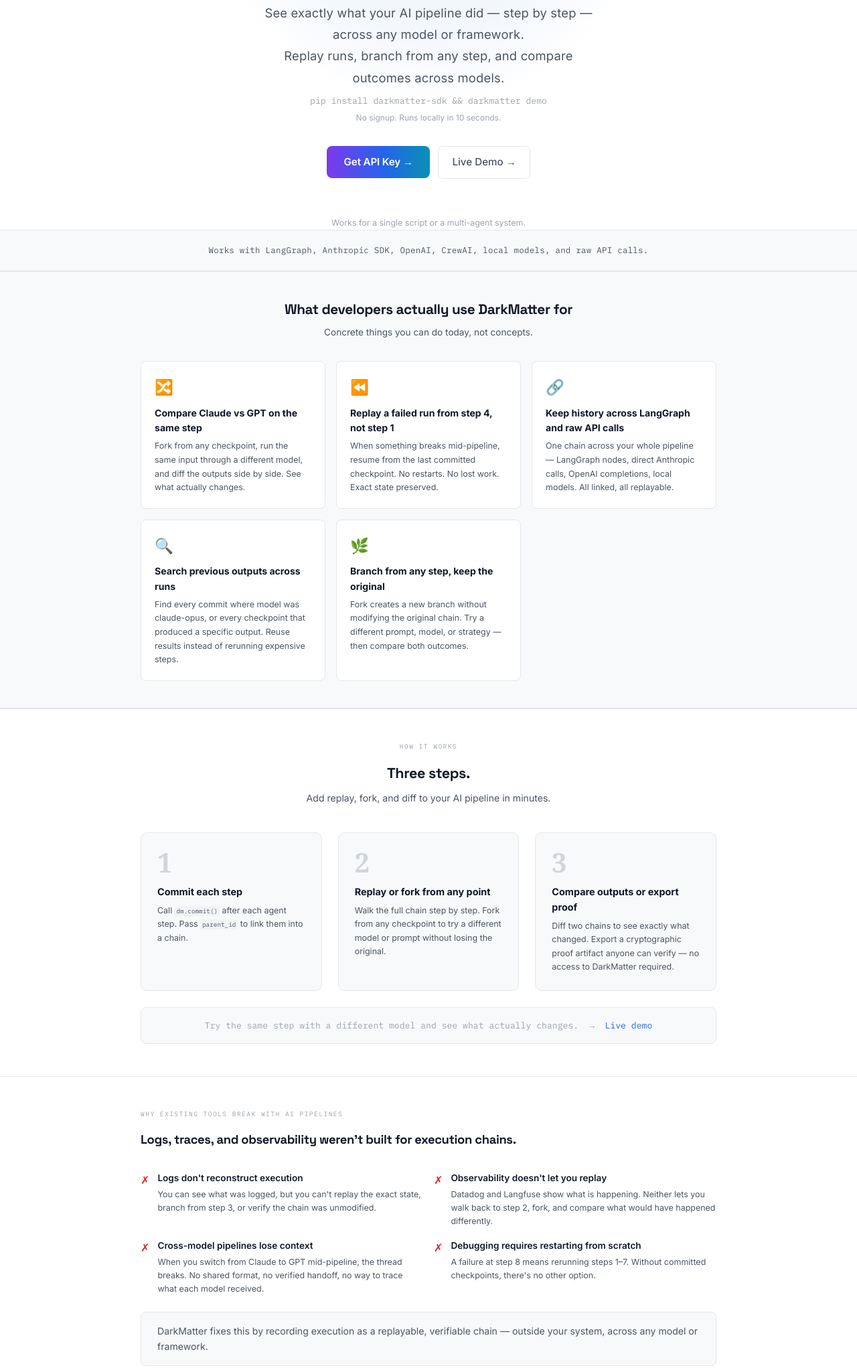
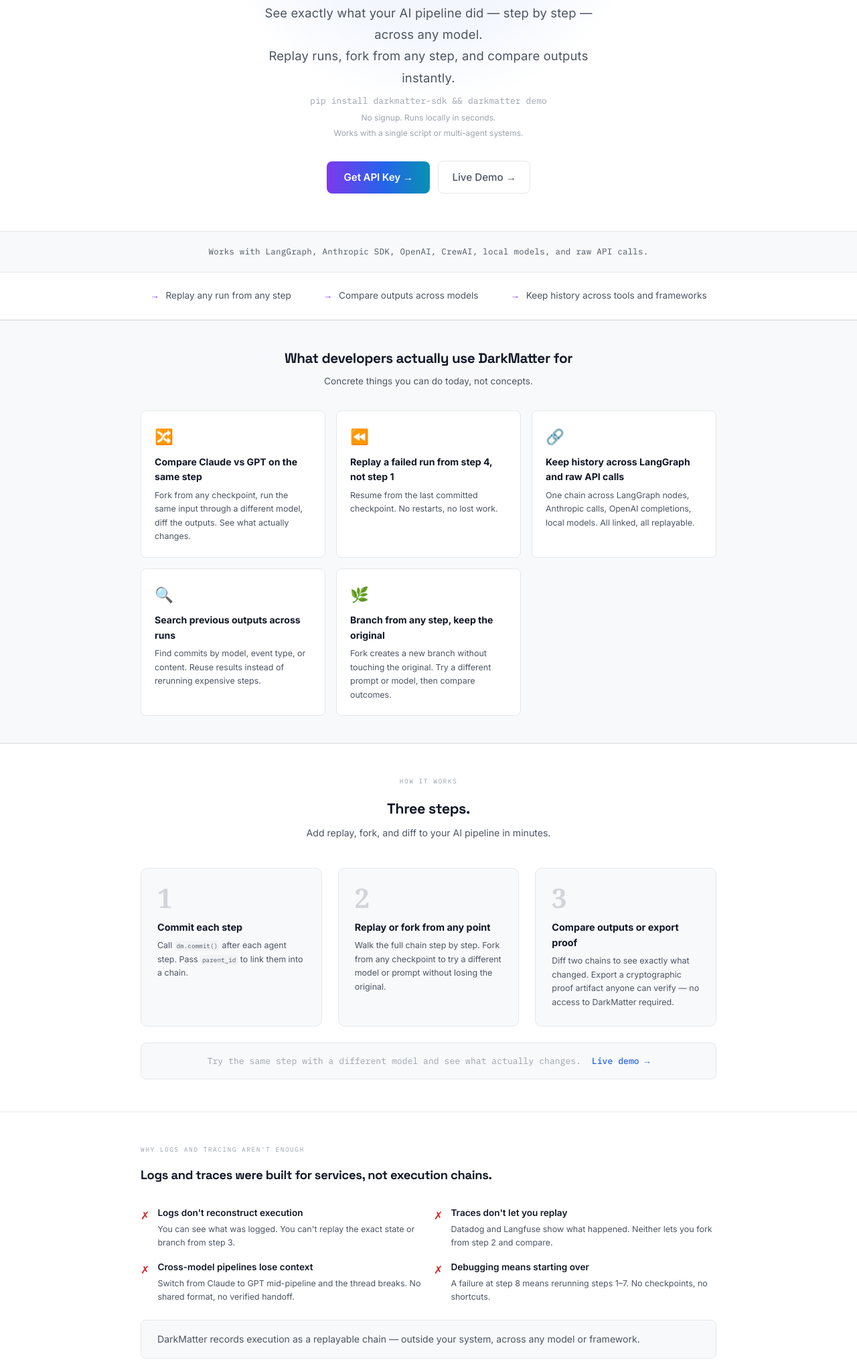
Before and after one commit to darkmatter-hub/darkmatter, a website: page public/index.html in a window 1280 px wide. Shown: the part 219-2262 px from the top of the page at 67% size. Drawn offline with Linux system fonts and the light colour scheme.

Commit message:
Homepage final polish: tighter copy, 3-bullet strip, why logs break, enterprise simplified

```diff
--- a/public/index.html
+++ b/public/index.html
@@ -491,12 +491,13 @@
   <h1 class="hero-h1">Replay, fork, and compare<br><span class="matter-grad">any AI workflow.</span></h1>
 
   <p class="hero-sub" style="text-align:center;margin-left:auto;margin-right:auto;">
-    See exactly what your AI pipeline did — step by step — across any model or framework.<br>
-    Replay runs, branch from any step, and compare outcomes across models.
+    See exactly what your AI pipeline did — step by step — across any model.<br>
+    Replay runs, fork from any step, and compare outputs instantly.
   </p>
   <div style="text-align:center;margin-bottom:2rem;position:relative;z-index:1;">
     <div style="font-family:var(--mono);font-size:0.82rem;color:var(--text3);margin-bottom:0.35rem;">pip install darkmatter-sdk &amp;&amp; darkmatter demo</div>
-    <div style="font-size:0.75rem;color:var(--text3);">No signup. Runs locally in 10 seconds.</div>
+    <div style="font-size:0.75rem;color:var(--text3);">No signup. Runs locally in seconds.</div>
+    <div style="font-size:0.75rem;color:var(--text3);margin-top:0.2rem;">Works with a single script or multi-agent systems.</div>
   </div>
 
 
@@ -506,13 +507,27 @@
       Live Demo →
     </a>
   </div>
-  <p style="text-align:center;font-size:0.78rem;color:var(--text3);margin-top:1rem;position:relative;z-index:1;">Works for a single script or a multi-agent system.</p>
 </div>
 
 <!-- QUOTE STRIP -->
 <div style="border-top:1px solid var(--border);border-bottom:1px solid var(--border);background:var(--bg2);padding:1.25rem 2rem;text-align:center;">
   <div style="font-family:var(--mono);font-size:0.78rem;color:var(--text2);letter-spacing:0.02em;">
     <span style="color:var(--text2);">Works with LangGraph, Anthropic SDK, OpenAI, CrewAI, local models, and raw API calls.</span>
+  </div>
+</div>
+
+<!-- BULLET STRIP -->
+<div style="border-bottom:1px solid var(--border);background:var(--bg);padding:1.5rem 2rem;">
+  <div style="max-width:860px;margin:0 auto;display:flex;justify-content:center;gap:3rem;flex-wrap:wrap;">
+    <div style="display:flex;align-items:center;gap:0.6rem;font-size:0.85rem;color:var(--text2);">
+      <span style="color:var(--violet);font-weight:700;">→</span> Replay any run from any step
+    </div>
+    <div style="display:flex;align-items:center;gap:0.6rem;font-size:0.85rem;color:var(--text2);">
+      <span style="color:var(--violet);font-weight:700;">→</span> Compare outputs across models
+    </div>
+    <div style="display:flex;align-items:center;gap:0.6rem;font-size:0.85rem;color:var(--text2);">
+      <span style="color:var(--violet);font-weight:700;">→</span> Keep history across tools and frameworks
+    </div>
   </div>
 </div>
 
@@ -525,27 +540,27 @@
       <div class="uc-card">
         <div class="uc-icon">🔀</div>
         <div class="uc-title">Compare Claude vs GPT on the same step</div>
-        <div class="uc-desc">Fork from any checkpoint, run the same input through a different model, and diff the outputs side by side. See what actually changes.</div>
+        <div class="uc-desc">Fork from any checkpoint, run the same input through a different model, diff the outputs. See what actually changes.</div>
       </div>
       <div class="uc-card">
         <div class="uc-icon">⏪</div>
         <div class="uc-title">Replay a failed run from step 4, not step 1</div>
-        <div class="uc-desc">When something breaks mid-pipeline, resume from the last committed checkpoint. No restarts. No lost work. Exact state preserved.</div>
+        <div class="uc-desc">Resume from the last committed checkpoint. No restarts, no lost work.</div>
       </div>
       <div class="uc-card">
         <div class="uc-icon">🔗</div>
         <div class="uc-title">Keep history across LangGraph and raw API calls</div>
-        <div class="uc-desc">One chain across your whole pipeline — LangGraph nodes, direct Anthropic calls, OpenAI completions, local models. All linked, all replayable.</div>
+        <div class="uc-desc">One chain across LangGraph nodes, Anthropic calls, OpenAI completions, local models. All linked, all replayable.</div>
       </div>
       <div class="uc-card">
         <div class="uc-icon">🔍</div>
         <div class="uc-title">Search previous outputs across runs</div>
-        <div class="uc-desc">Find every commit where model was claude-opus, or every checkpoint that produced a specific output. Reuse results instead of rerunning expensive steps.</div>
+        <div class="uc-desc">Find commits by model, event type, or content. Reuse results instead of rerunning expensive steps.</div>
       </div>
       <div class="uc-card">
         <div class="uc-icon">🌿</div>
         <div class="uc-title">Branch from any step, keep the original</div>
-        <div class="uc-desc">Fork creates a new branch without modifying the original chain. Try a different prompt, model, or strategy — then compare both outcomes.</div>
+        <div class="uc-desc">Fork creates a new branch without touching the original. Try a different prompt or model, then compare outcomes.</div>
       </div>
     </div>
   </div>
@@ -576,7 +591,7 @@
       </div>
     </div>
     <div style="margin-top:1.5rem;padding:1rem 1.5rem;background:var(--bg2);border:1px solid var(--border);border-radius:8px;font-size:0.82rem;color:var(--text3);text-align:center;font-family:var(--mono);">
-      Try the same step with a different model and see what actually changes. &nbsp;→&nbsp; <a href="/demo" style="color:var(--accent);text-decoration:none;">Live demo</a>
+Try the same step with a different model and see what actually changes. &nbsp;<a href="/demo" style="color:var(--accent);text-decoration:none;font-weight:500;">Live demo →</a>
     </div>
   </div>
 </div>
@@ -584,40 +599,40 @@
 <!-- WHY EXISTING TOOLS BREAK -->
 <div style="border-top:1px solid var(--border);padding:3rem 2rem;">
   <div style="max-width:860px;margin:0 auto;">
-    <div style="font-family:var(--mono);font-size:0.6rem;color:var(--text3);letter-spacing:0.15em;text-transform:uppercase;margin-bottom:1rem;">Why existing tools break with AI pipelines</div>
-    <div style="font-size:1.15rem;font-weight:700;color:var(--text);letter-spacing:-0.02em;margin-bottom:2rem;font-family:var(--display);">Logs, traces, and observability weren't built for execution chains.</div>
+    <div style="font-family:var(--mono);font-size:0.6rem;color:var(--text3);letter-spacing:0.15em;text-transform:uppercase;margin-bottom:1rem;">Why logs and tracing aren't enough</div>
+    <div style="font-size:1.15rem;font-weight:700;color:var(--text);letter-spacing:-0.02em;margin-bottom:2rem;font-family:var(--display);">Logs and traces were built for services, not execution chains.</div>
     <div style="display:grid;grid-template-columns:repeat(2,1fr);gap:1rem;margin-bottom:1.5rem;">
       <div style="display:flex;gap:0.75rem;align-items:flex-start;">
         <span style="color:var(--red);font-size:1rem;margin-top:0.1rem;">✗</span>
         <div>
           <div style="font-size:0.85rem;font-weight:600;color:var(--text);margin-bottom:0.2rem;">Logs don't reconstruct execution</div>
-          <div style="font-size:0.78rem;color:var(--text2);line-height:1.6;">You can see what was logged, but you can't replay the exact state, branch from step 3, or verify the chain was unmodified.</div>
+          <div style="font-size:0.78rem;color:var(--text2);line-height:1.6;">You can see what was logged. You can't replay the exact state or branch from step 3.</div>
         </div>
       </div>
       <div style="display:flex;gap:0.75rem;align-items:flex-start;">
         <span style="color:var(--red);font-size:1rem;margin-top:0.1rem;">✗</span>
         <div>
-          <div style="font-size:0.85rem;font-weight:600;color:var(--text);margin-bottom:0.2rem;">Observability doesn't let you replay</div>
-          <div style="font-size:0.78rem;color:var(--text2);line-height:1.6;">Datadog and Langfuse show what is happening. Neither lets you walk back to step 2, fork, and compare what would have happened differently.</div>
+          <div style="font-size:0.85rem;font-weight:600;color:var(--text);margin-bottom:0.2rem;">Traces don't let you replay</div>
+          <div style="font-size:0.78rem;color:var(--text2);line-height:1.6;">Datadog and Langfuse show what happened. Neither lets you fork from step 2 and compare.</div>
         </div>
       </div>
       <div style="display:flex;gap:0.75rem;align-items:flex-start;">
         <span style="color:var(--red);font-size:1rem;margin-top:0.1rem;">✗</span>
         <div>
           <div style="font-size:0.85rem;font-weight:600;color:var(--text);margin-bottom:0.2rem;">Cross-model pipelines lose context</div>
-          <div style="font-size:0.78rem;color:var(--text2);line-height:1.6;">When you switch from Claude to GPT mid-pipeline, the thread breaks. No shared format, no verified handoff, no way to trace what each model received.</div>
+          <div style="font-size:0.78rem;color:var(--text2);line-height:1.6;">Switch from Claude to GPT mid-pipeline and the thread breaks. No shared format, no verified handoff.</div>
         </div>
       </div>
       <div style="display:flex;gap:0.75rem;align-items:flex-start;">
         <span style="color:var(--red);font-size:1rem;margin-top:0.1rem;">✗</span>
         <div>
-          <div style="font-size:0.85rem;font-weight:600;color:var(--text);margin-bottom:0.2rem;">Debugging requires restarting from scratch</div>
-          <div style="font-size:0.78rem;color:var(--text2);line-height:1.6;">A failure at step 8 means rerunning steps 1–7. Without committed checkpoints, there's no other option.</div>
+          <div style="font-size:0.85rem;font-weight:600;color:var(--text);margin-bottom:0.2rem;">Debugging means starting over</div>
+          <div style="font-size:0.78rem;color:var(--text2);line-height:1.6;">A failure at step 8 means rerunning steps 1–7. No checkpoints, no shortcuts.</div>
         </div>
       </div>
     </div>
     <div style="padding:1rem 1.5rem;background:var(--bg2);border:1px solid var(--border);border-radius:8px;font-size:0.88rem;color:var(--text2);line-height:1.7;">
-      DarkMatter fixes this by recording execution as a replayable, verifiable chain — outside your system, across any model or framework.
+      DarkMatter records execution as a replayable chain — outside your system, across any model or framework.
     </div>
   </div>
 </div>
@@ -690,7 +705,7 @@
           Add replay, fork, and diff to your AI pipeline in minutes
         </div>
         <div style="font-size:0.8rem;color:var(--text2);line-height:1.75;margin-bottom:1.1rem;">
-          One commit per step. DarkMatter records the chain, computes hashes, links parents. You get full replay, branching, comparison, and search — without changing how your pipeline runs.
+          One commit per step. You get replay, fork, diff, and search — without changing how your pipeline runs.
         </div>
         <div style="display:flex;flex-direction:column;gap:0.5rem;">
           <div style="font-size:0.78rem;color:var(--text2);display:flex;gap:0.5rem;">
@@ -715,17 +730,17 @@
           Audit-ready execution history for AI systems
         </div>
         <div style="font-size:0.8rem;color:var(--text2);line-height:1.75;margin-bottom:1.1rem;">
-          DarkMatter records every step as a tamper-evident chain stored outside your system. Export, verify, and share execution history with anyone — no access to DarkMatter required.
+          Every step recorded as a tamper-evident chain stored outside your system. Export and verify execution history when you need it.
         </div>
         <div style="display:flex;flex-direction:column;gap:0.5rem;margin-bottom:1.1rem;">
           <div style="font-size:0.78rem;color:var(--text2);display:flex;gap:0.5rem;">
-            <span style="color:var(--green)">✓</span> Independent record — not stored in your system or any model provider's
+            <span style="color:var(--green)">✓</span> Independent record — not your own logs
           </div>
           <div style="font-size:0.78rem;color:var(--text2);display:flex;gap:0.5rem;">
-            <span style="color:var(--green)">✓</span> Verifiable chain integrity — cryptographic proof, not trust
+            <span style="color:var(--green)">✓</span> Verifiable chain integrity
           </div>
           <div style="font-size:0.78rem;color:var(--text2);display:flex;gap:0.5rem;">
-            <span style="color:var(--green)">✓</span> Exportable artifacts — anyone can verify without DarkMatter
+            <span style="color:var(--green)">✓</span> Exportable audit artifacts
           </div>
           <div style="font-size:0.78rem;color:var(--text2);display:flex;gap:0.5rem;">
             <span style="color:var(--green)">✓</span> Works across any model or framework
@@ -748,7 +763,7 @@
         <div style="display:flex;flex-direction:column;gap:0.65rem;">
           <div style="font-size:0.82rem;color:var(--text2);display:flex;gap:0.6rem;align-items:flex-start;"><span style="color:var(--green);margin-top:0.1rem;">→</span><span><strong style="color:var(--text);">Solo developers</strong>, one script, one model — replay your own pipeline step by step and compare runs</span></div>
           <div style="font-size:0.82rem;color:var(--text2);display:flex;gap:0.6rem;align-items:flex-start;"><span style="color:var(--green);margin-top:0.1rem;">→</span><span><strong style="color:var(--text);">Multi-agent pipeline engineers</strong>, anyone chaining Claude, GPT, Llama, or any mix of models in production</span></div>
-          <div style="font-size:0.82rem;color:var(--text2);display:flex;gap:0.6rem;align-items:flex-start;"><span style="color:var(--green);margin-top:0.1rem;">→</span><span><strong style="color:var(--text);">AI platform teams</strong>, building internal agent infrastructure that needs audit trails and reproducibility</span></div>
+          <div style="font-size:0.82rem;color:var(--text2);display:flex;gap:0.6rem;align-items:flex-start;"><span style="color:var(--green);margin-top:0.1rem;">→</span><span><strong style="color:var(--text);">AI platform teams</strong>, building internal agent pipelines that need replay, audit, and reproducibility</span></div>
           <div style="font-size:0.82rem;color:var(--text2);display:flex;gap:0.6rem;align-items:flex-start;"><span style="color:var(--green);margin-top:0.1rem;">→</span><span><strong style="color:var(--text);">Enterprises and regulated teams</strong>, where an independent record creates accountability that matters beyond the dev team</span></div>
           <div style="font-size:0.82rem;color:var(--text2);display:flex;gap:0.6rem;align-items:flex-start;"><span style="color:var(--green);margin-top:0.1rem;">→</span><span><strong style="color:var(--text);">Researchers</strong>, anyone who needs to reproduce, compare, or fork agent behavior deterministically</span></div>
         </div>
```
